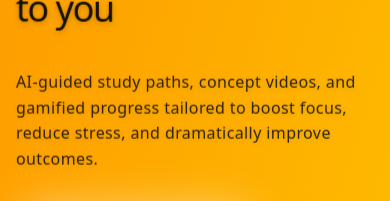
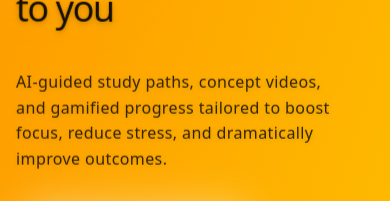
Before and after one commit to yarrowtech-intern2/EECB2CLanding, a React (Vite) app in the folder frontend/: page / in a window 390 px wide. Shown: the part 217-418 px from the top of the page. Built offline with nearby package versions, Linux system fonts and the light colour scheme.

Commit message:
fixed responsived ness

```diff
--- a/frontend/src/Components/Hero.jsx
+++ b/frontend/src/Components/Hero.jsx
@@ -44,14 +44,14 @@ const Hero = () => {
       </div>
 
       {/* LEFT COLUMN */}
-      <div className="relative z-10 w-full lg:w-[68%] h-full flex flex-col pt-24 sm:pt-32 lg:pt-0 pb-12 lg:pb-0 px-4 sm:px-12 lg:px-24 xl:px-32 text-white justify-center">
+      <div className="relative z-10 w-full lg:w-[68%] h-full flex flex-col pt-24 sm:pt-28 md:pt-36 lg:pt-0 pb-12 md:pb-16 lg:pb-0 px-4 sm:px-8 md:px-16 lg:px-20 xl:px-32 text-white justify-center">
 
         {/* Main Heading */}
         <div className="z-10 pointer-events-none self-start relative mb-10">
           <div className="absolute -top-10 -left-10 w-32 h-32 bg-yellow-300/20 blur-[50px] rounded-full" />
           <div className="animate-[fadeInUp_1s_ease-out_forwards]">
             <div style={{ animation: 'float 6s ease-in-out infinite' }}>
-              <h1 className="text-4xl xs:text-5xl sm:text-6xl lg:text-[4.2rem] xl:text-[5.5rem] leading-[1.05] tracking-[-0.04em] text-white font-bold drop-shadow-md break-words">
+              <h1 className="text-4xl xs:text-5xl sm:text-[3.5rem] md:text-[4.5rem] lg:text-[4.2rem] xl:text-[5.5rem] leading-[1.05] tracking-[-0.04em] text-white font-bold drop-shadow-md break-words">
                 Personalized <br />
                 Learning <br />
                 <span className="font-medium text-black/90 drop-shadow-sm">that adapts <br/> to you</span>
@@ -64,7 +64,7 @@ const Hero = () => {
         <div className="max-w-[500px] relative z-10">
           <div className="animate-[fadeInUp_1s_ease-out_0.2s_forwards] opacity-0" style={{ animationFillMode: 'forwards' }}>
             <div style={{ animation: 'float 6s ease-in-out infinite 0.5s' }}>
-              <p className="text-black/80 text-[1rem] sm:text-[1.1rem] leading-[1.6] font-medium tracking-wide mb-8 drop-shadow-sm">
+              <p className="text-black/80 text-[1rem] sm:text-[1.1rem] md:text-[1.25rem] lg:text-[1.1rem] xl:text-[1.2rem] leading-[1.6] font-medium tracking-wide mb-8 drop-shadow-sm max-w-[90%] md:max-w-[85%] lg:max-w-full">
                 AI-guided study paths, concept videos, and gamified progress tailored to boost
                 focus, reduce stress, and dramatically improve outcomes.
               </p>
@@ -108,7 +108,7 @@ const Hero = () => {
             {loopedImages.map((item, idx) => (
               <div
                 key={idx}
-                className="marquee-card relative w-[180px] sm:w-[220px] lg:w-[200px] xl:w-[240px] h-[280px] sm:h-[340px] lg:h-[300px] xl:h-[360px] bg-black/20 shadow-2xl transition-all duration-700 hover:-translate-y-2 cursor-pointer shrink-0 overflow-hidden rounded-3xl"
+                className="marquee-card relative w-[180px] sm:w-[220px] md:w-[240px] lg:w-[200px] xl:w-[240px] h-[280px] sm:h-[340px] md:h-[360px] lg:h-[300px] xl:h-[360px] bg-black/20 shadow-2xl transition-all duration-700 hover:-translate-y-2 cursor-pointer shrink-0 overflow-hidden rounded-3xl"
               >
                 <img
                   src={item.img}
```
